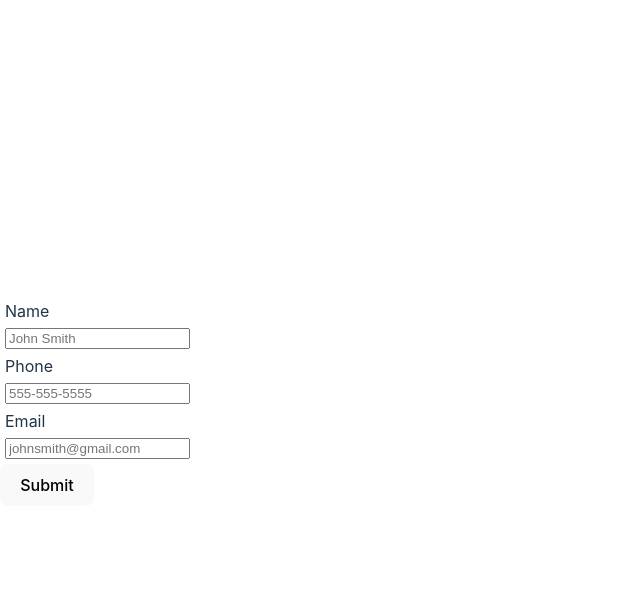
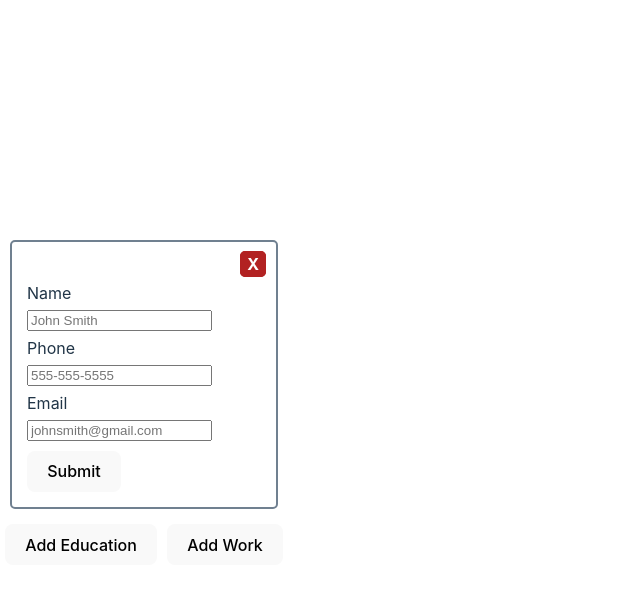
Before and after one commit to brispone/odin-react-cv, a React (Vite) app: page / in a window 1280 px wide. Both pictures are taken after a click on the button "Add General Info". Shown: the top 590 px of the page, without its empty margins (0-640 px from the left). Built offline with nearby package versions, Linux system fonts and the light colour scheme.

Commit message:
Add close button to info forms

```diff
--- a/src/App.jsx
+++ b/src/App.jsx
@@ -1,12 +1,16 @@
 import { useState } from 'react'
 //import './App.css'
 import General from './components/General';
+import Education from  './components/Education';
+import Work from './components/Work';
 
 function App() {
 
   return (
     <>
       <General />
+      <Education />
+      <Work />
     </>
   )
 }
--- a/src/components/Education.jsx
+++ b/src/components/Education.jsx
@@ -0,0 +1,44 @@
+import { useState } from "react"
+import '../styles/General.css'
+
+function Education() {
+    const [showForm, setShowForm] = useState(false);
+
+    function toggleForm() {
+        setShowForm(!showForm);
+    }
+
+    function handleSubmit(event) {
+        event.preventDefault();
+        toggleForm();
+    }
+
+    if(!showForm) {
+        return (
+            <button onClick={toggleForm}>Add Education</button>
+        );
+    } else return (
+        <form onSubmit={handleSubmit}>
+            <div className="closeFormButton" onClick={toggleForm}><span>X</span></div>
+            <div>
+                <label for="name">School Name</label>
+                <input type="text" name="schoolname" id="schoolname" placeholder="Odin University" required></input>
+            </div>
+            <div>
+                <label for="degree">Degree</label>
+                <input type="text" name="degree" id="degree" placeholder="PhD" required></input>
+            </div>
+            <div>
+                <label for="study">Area of Study</label>
+                <input type="text" name="study" id="study" placeholder="Web Development" required></input>
+            </div>
+            <div>
+                <label for="date">Date</label>
+                <input type="date" name="date" id="date" required></input>
+            </div>
+            <button type="submit">Submit</button>
+        </form>
+    );
+}
+
+export default Education
--- a/src/components/General.jsx
+++ b/src/components/General.jsx
@@ -19,6 +19,7 @@ function General() {
         );
     } else return (
             <form onSubmit={handleSubmit}>
+                <div className="closeFormButton" onClick={toggleForm}><span>X</span></div>
                 <div>
                     <label for="name">Name</label>
                     <input type="text" name="name" id="name" placeholder="John Smith" required></input>
--- a/src/components/Work.jsx
+++ b/src/components/Work.jsx
@@ -0,0 +1,48 @@
+import { useState } from "react"
+import '../styles/General.css'
+
+function Work() {
+    const [showForm, setShowForm] = useState(false);
+
+    function toggleForm() {
+        setShowForm(!showForm);
+    }
+
+    function handleSubmit(event) {
+        event.preventDefault();
+        toggleForm();
+    }
+
+    if(!showForm) {
+        return (
+            <button onClick={toggleForm}>Add Work</button>
+        );
+    } else return (
+        <form onSubmit={handleSubmit}>
+            <div className="closeFormButton" onClick={toggleForm}><span>X</span></div>
+            <div>
+                <label for="name">Company Name</label>
+                <input type="text" name="schoolname" id="schoolname" placeholder="Odin University" required></input>
+            </div>
+            <div>
+                <label for="degree">Position Title</label>
+                <input type="text" name="degree" id="degree" placeholder="PhD" required></input>
+            </div>
+            <div>
+                <label for="study">Location</label>
+                <input type="text" name="study" id="study" placeholder="Web Development" required></input>
+            </div>
+            <div>
+                <label for="startdate">Start Date</label>
+                <input type="date" name="startdate" id="startdate" required></input>
+            </div>
+            <div>
+                <label for="enddate">End Date</label>
+                <input type="date" name="enddate" id="enddate" required></input>
+            </div>
+            <button type="submit">Submit</button>
+        </form>
+    );
+}
+
+export default Work
--- a/src/styles/General.css
+++ b/src/styles/General.css
@@ -2,3 +2,36 @@ input, label {
     display: block;
     margin: 5px;
 }
+
+form {
+    border: solid 2px slategray;
+    border-radius: 5px;
+    margin: 10px;
+    padding: 10px;
+}
+
+button {
+    margin: 5px;
+}
+
+.closeFormButton {
+    color: white;
+    text-align: right;
+}
+
+.closeFormButton > span {
+    border: 1px solid firebrick;
+    background: firebrick;
+    padding: 2px 6px 2px 6px;
+    border-radius: 5px;
+    font-weight: bold;
+    cursor: pointer;
+    transition: ease-in-out 0.2s;
+}
+
+.closeFormButton > span:hover {
+    transition: ease-in-out 0.2s;
+    border: 1px solid white;
+    color: firebrick;
+    background: white;
+}
```
Also changed, not shown: 1 other file (tests, documents, lock files or other folders). Lines whose indentation alone changed are shown as unchanged.
